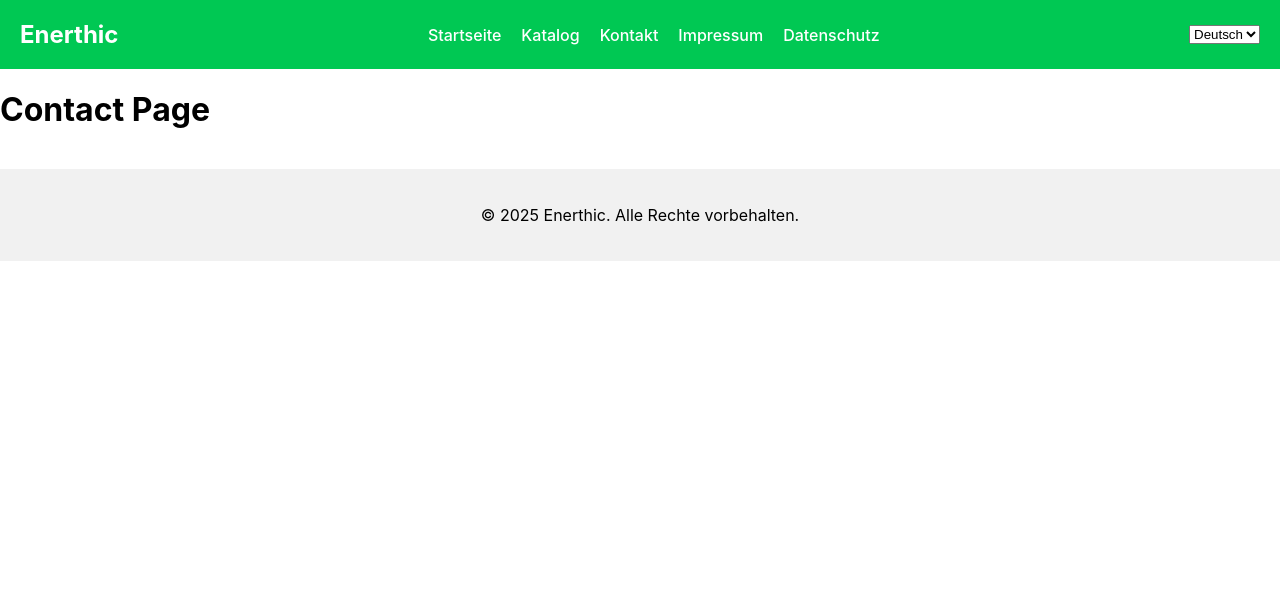
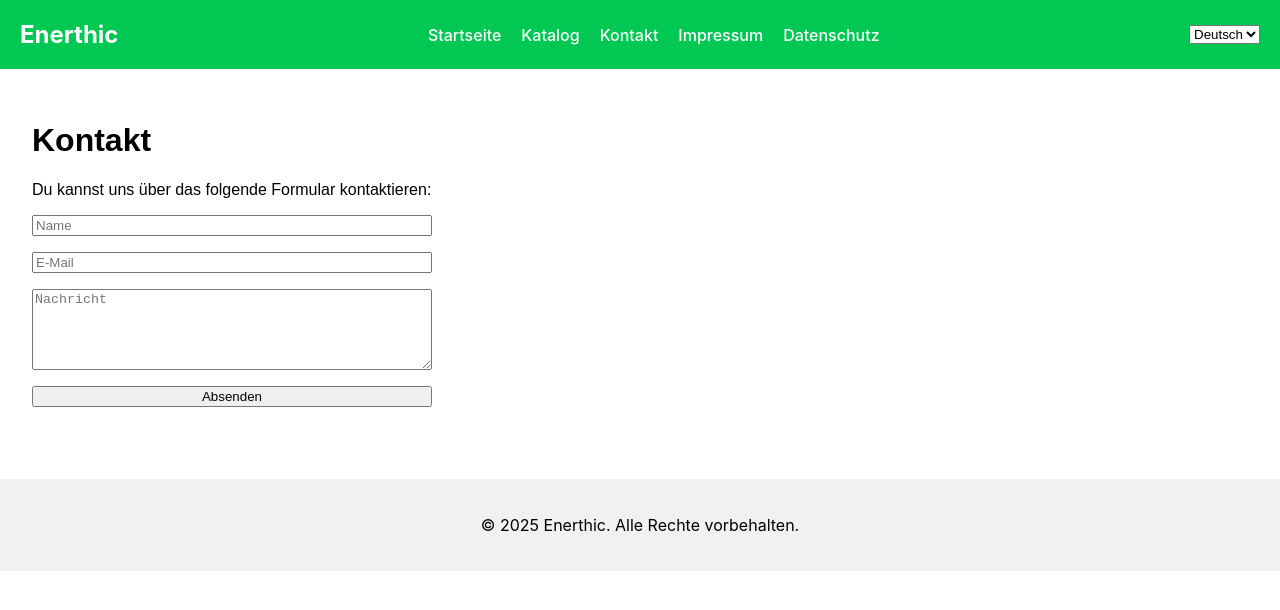
Before and after one commit to vitaflex-store/Enerthic, a Next.js app: page /contact in a window 1280 px wide. Shown: the top 610 px of the page. Built offline with nearby package versions, Linux system fonts and the light colour scheme.

Commit message:
Update contact.js

```diff
--- a/pages/contact.js
+++ b/pages/contact.js
@@ -1 +1,14 @@
-export default function Contact() { return <h1>Contact Page</h1>; }
+export default function Kontakt() {
+  return (
+    <main style={{ padding: "2rem", fontFamily: "Arial, sans-serif" }}>
+      <h1>Kontakt</h1>
+      <p>Du kannst uns über das folgende Formular kontaktieren:</p>
+      <form style={{ display: "flex", flexDirection: "column", gap: "1rem", maxWidth: "400px" }}>
+        <input type="text" placeholder="Name" required />
+        <input type="email" placeholder="E-Mail" required />
+        <textarea placeholder="Nachricht" rows="5" required />
+        <button type="submit">Absenden</button>
+      </form>
+    </main>
+  );
+}
```
